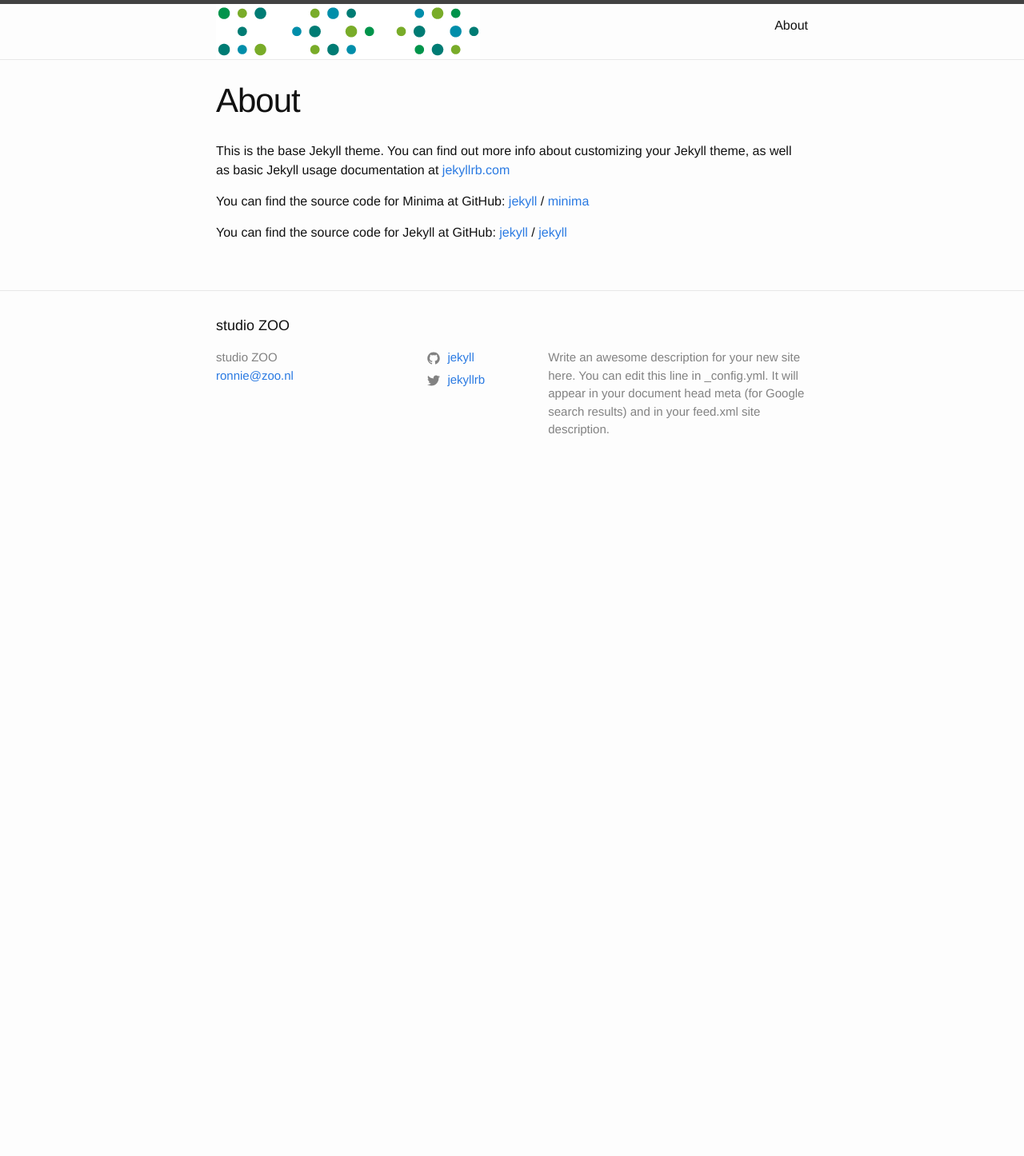
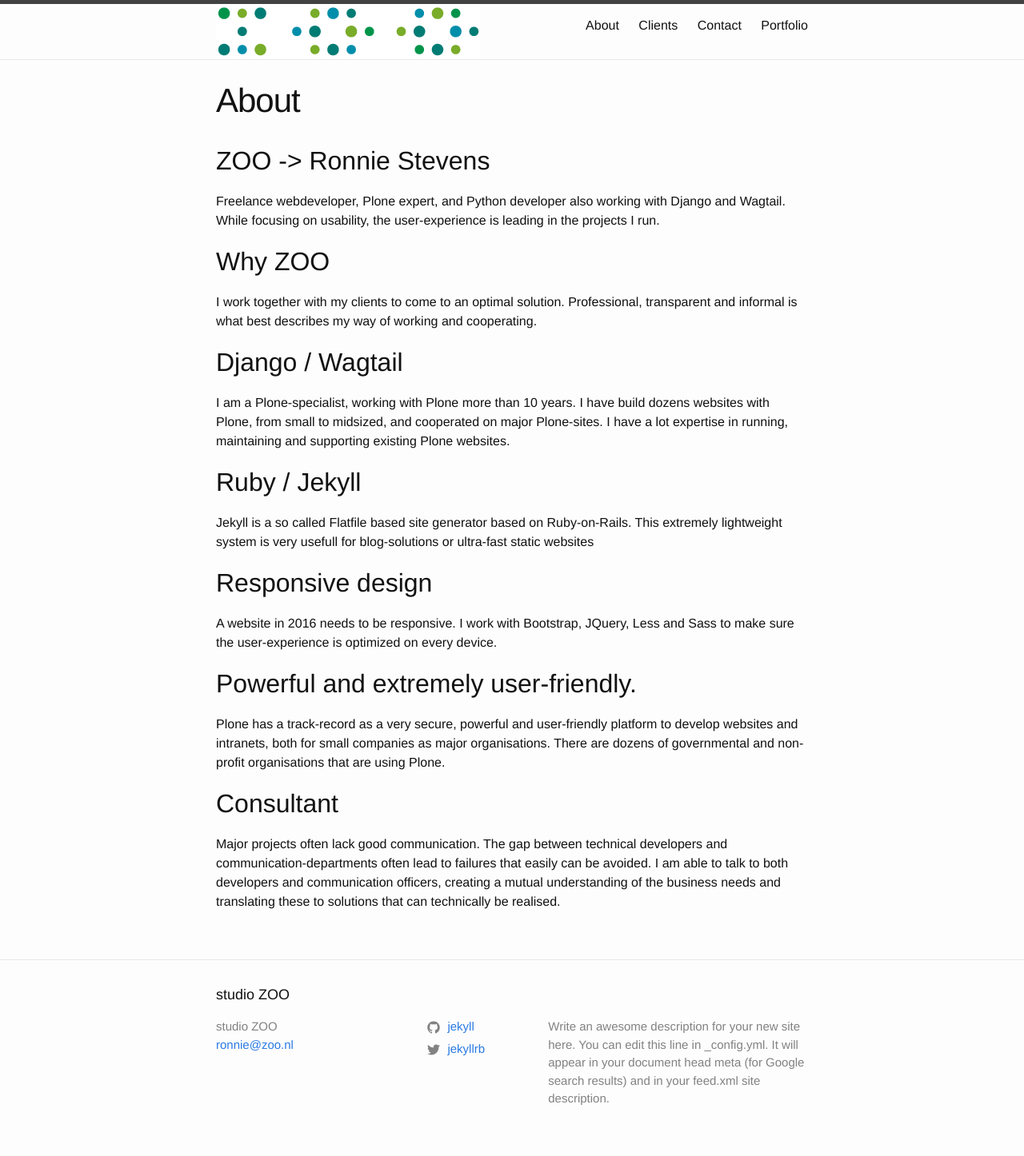
Before and after one commit to ronniestevens/ronniestevens.github.io, a Jekyll site: the page built from about.md, in a window 1280 px wide. Shown: the whole page at 80% size. Built offline with Jekyll 4.4.1, drawn with Linux system fonts in a browser that asks for light colours; before the commit the page ends 900 px from its top, so only the background shows below that.

Commit message:
adding content

```diff
--- a/about.md
+++ b/about.md
@@ -4,15 +4,37 @@ title: About
 permalink: /about/
 ---
 
-This is the base Jekyll theme. You can find out more info about customizing your Jekyll theme, as well as basic Jekyll usage documentation at [jekyllrb.com](https://jekyllrb.com/)
+## ZOO -> Ronnie Stevens
+Freelance webdeveloper, Plone expert, and Python developer also working
+with Django and Wagtail. While focusing on usability, the user-experience
+is leading in the projects I run.
 
-You can find the source code for Minima at GitHub:
-[jekyll][jekyll-organization] /
-[minima](https://github.com/jekyll/minima)
+## Why ZOO
+I work together with my clients to come to an optimal solution.
+Professional, transparent and informal is what best describes my way of
+working and cooperating.
 
-You can find the source code for Jekyll at GitHub:
-[jekyll][jekyll-organization] /
-[jekyll](https://github.com/jekyll/jekyll)
+## Django / Wagtail
+I am a Plone-specialist, working with Plone more than 10 years. I have build dozens websites with Plone, from small to midsized, and cooperated on major Plone-sites. I have a lot expertise in running, maintaining and supporting existing Plone websites.
 
+## Ruby / Jekyll
+Jekyll is a so called Flatfile based site generator based on Ruby-on-Rails. This extremely
+lightweight system is very usefull for blog-solutions or ultra-fast static
+websites
 
-[jekyll-organization]: https://github.com/jekyll
+## Responsive design
+A website in 2016 needs to be responsive. I work with Bootstrap, JQuery,
+Less and Sass to make sure the user-experience is optimized on every device.
+
+## Powerful and extremely user-friendly.
+Plone has a track-record as a very secure, powerful and user-friendly
+platform to develop websites and intranets, both for small companies as
+major organisations. There are dozens of governmental and non-profit
+organisations that are using Plone.
+
+## Consultant
+Major projects often lack good communication. The gap between technical
+developers and communication-departments often lead to failures that
+easily can be avoided. I am able to talk to both developers and
+communication officers, creating a mutual understanding of the business
+needs and translating these to solutions that can technically be realised.
```
Also changed, not shown: clients.md (added, +24 -0 lines), contact.md (added, +9 -0 lines), portfolio.md (added, +6 -0 lines).
